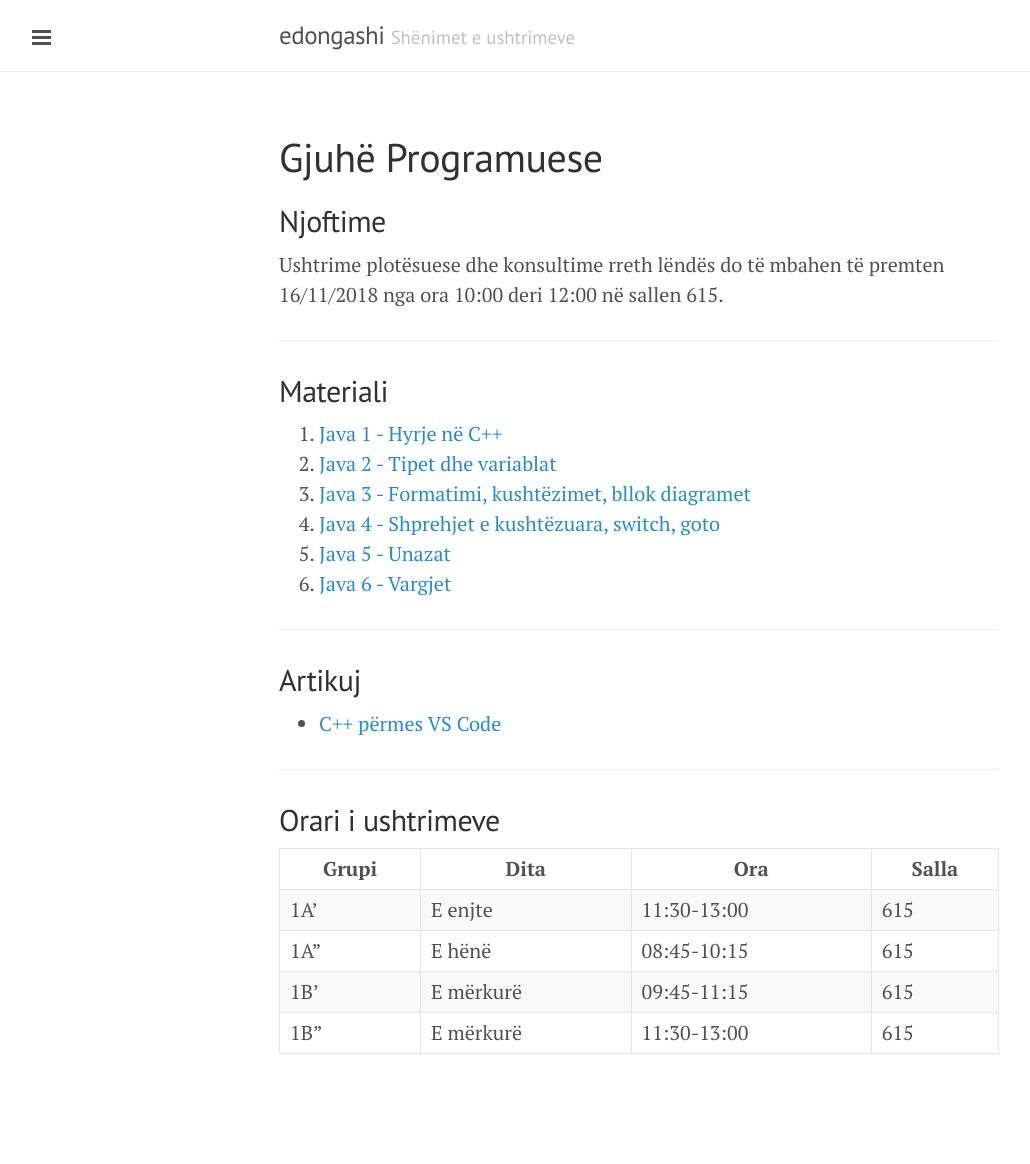
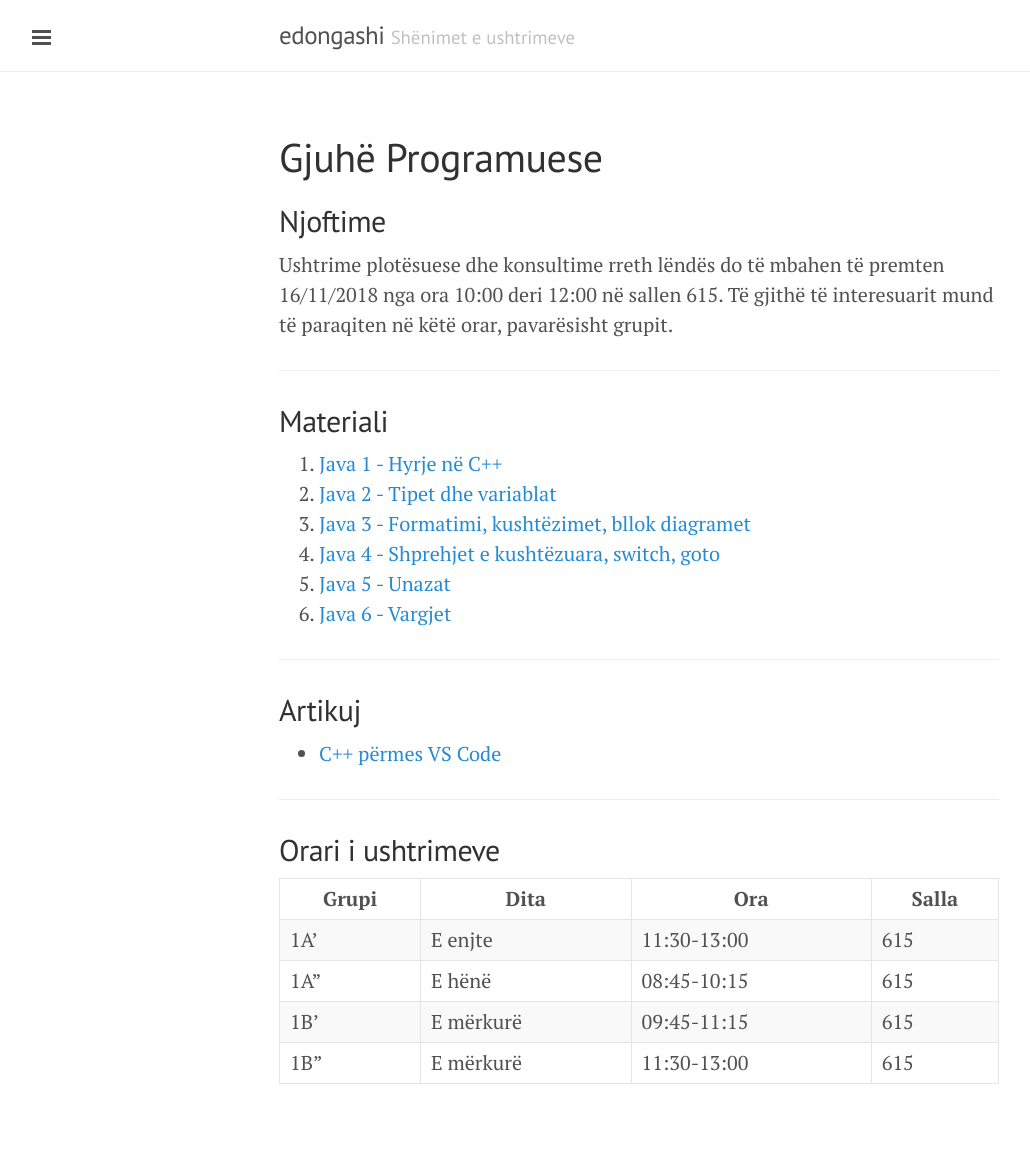
Before and after one commit to blerimrexha/edongashi.github.io, a Jekyll site: the page built from lendet/gjuhe-programuese/index.md, in a window 1280 px wide. Shown: the whole page, without its empty margins (1-1031 px from the left). Built offline with Jekyll 4.4.1, drawn with Linux system fonts in a browser that asks for light colours; our own code applies the rules of GitHub Pages for plain Markdown files; before the commit the page ends 1134 px from its top, so only the background shows below that.

Commit message:
index.md

```diff
--- a/lendet/gjuhe-programuese/index.md
+++ b/lendet/gjuhe-programuese/index.md
@@ -8,7 +8,7 @@ noslides: true
 
 ## Njoftime
 
-Ushtrime plotësuese dhe konsultime rreth lëndës do të mbahen të premten 16/11/2018 nga ora 10:00 deri 12:00 në sallen 615.
+Ushtrime plotësuese dhe konsultime rreth lëndës do të mbahen të premten 16/11/2018 nga ora 10:00 deri 12:00 në sallen 615. Të gjithë të interesuarit mund të paraqiten në këtë orar, pavarësisht grupit.
 
 ---
 
```
